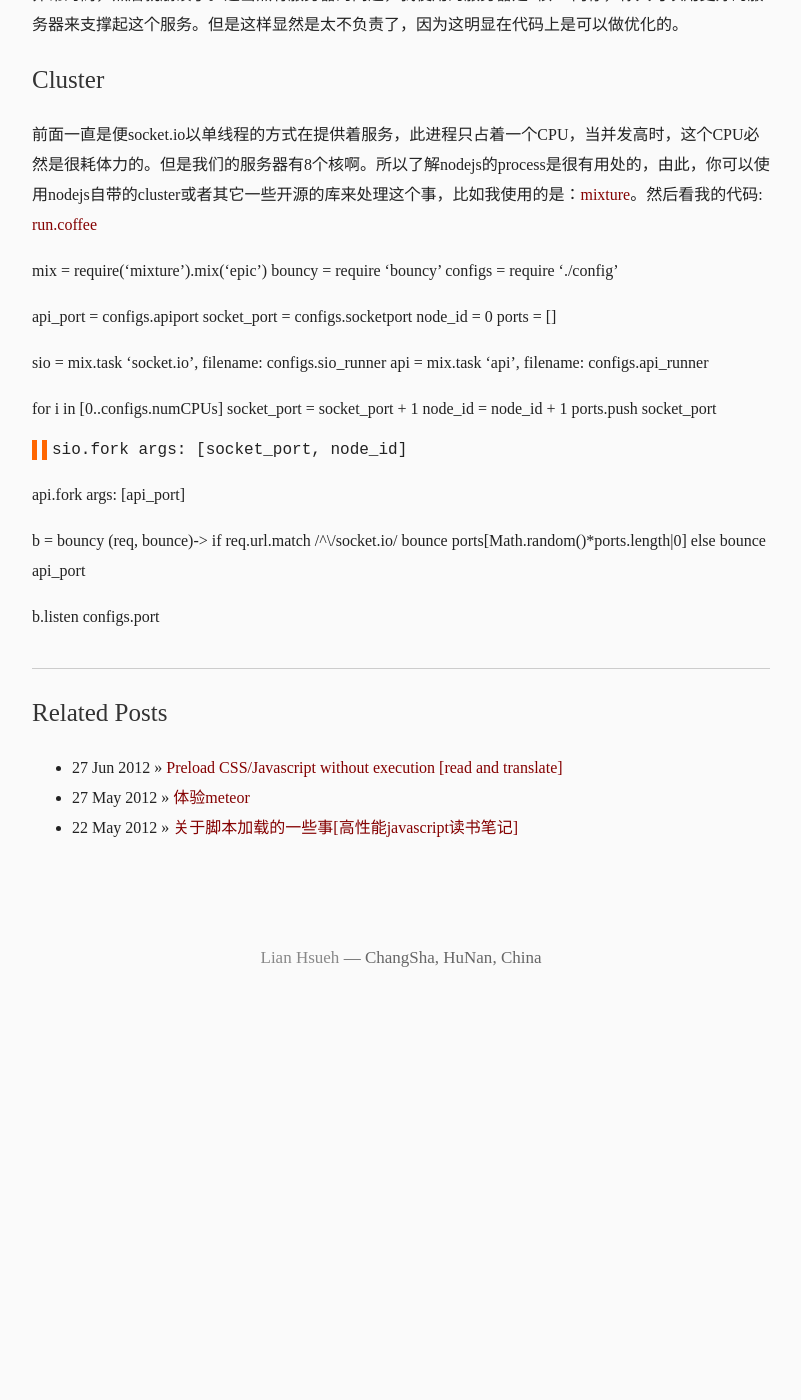
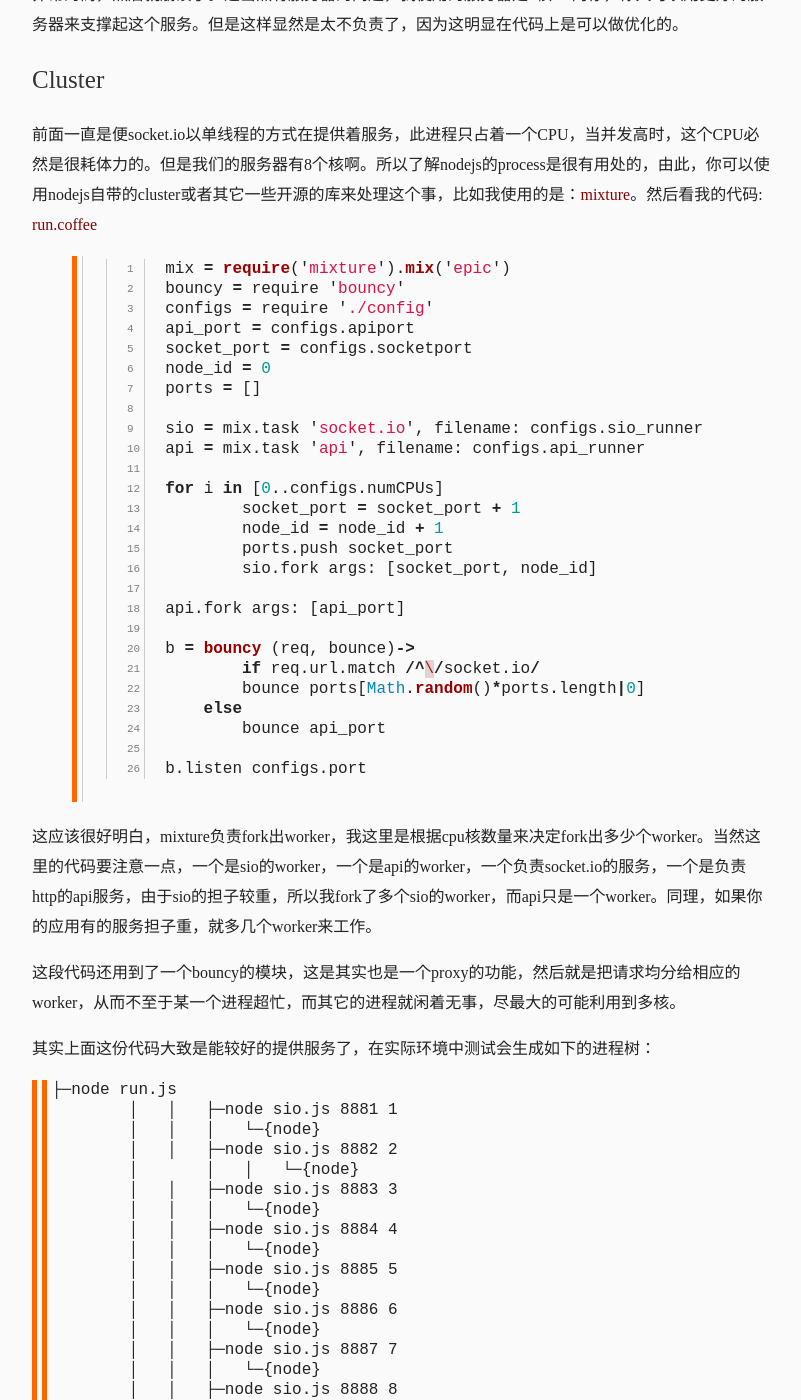
Before and after one commit to xydudu/xydudu.github.com, a Jekyll site: the page built from _posts/2012-08-13-socket-io.md, in a window 1280 px wide and 1400 px high, scrolled down 1825 px. Shown: the whole window, without its empty margins (239-1040 px from the left). Built offline with Jekyll 4.4.1, drawn with Linux system fonts in a browser that asks for light colours; Markdown is read by kramdown in place of the engine named in the settings; comment, search, counter and statistics services are not loaded; before the commit the page ends 2903 px from its top, so only the background shows below that; some of the changed text lies outside the part shown.

Commit message:
new post

```diff
--- a/_posts/2012-08-13-socket-io.md
+++ b/_posts/2012-08-13-socket-io.md
@@ -32,24 +32,26 @@
 放弃了Nginx，我尝试着用Nodejs来自己来proxy，于是我找到了 [nodejitsu / node-http-proxy](https://github.com/nodejitsu/node-http-proxy)。可以看我的实现代码：[https://github.com/xydudu/Honey-pusher/blob/master/src/run.coffee](https://github.com/xydudu/Honey-pusher/blob/master/src/run.coffee)。
 
 {%highlight javascript linenos%}
-	httpProxy = require 'http-proxy'
-	http = require 'http'
-	s = new httpProxy.HttpProxy {
-    target:
-        host: 'localhost'
+
+httpProxy = require 'http-proxy'
+http = require 'http'
+s = new httpProxy.HttpProxy {
+	target:
+    	host: 'localhost'
         port: 9999
-	}
+}
 
-	proxyServer = http.createServer (req, res)->
-		if req.url.match /socket.io/
-        s.proxyRequest req, res
+proxyServer = http.createServer (req, res)->
+	if req.url.match /socket.io/
+    	s.proxyRequest req, res
     else
-        res.writeHead(200, {'Content-Type': 'text/plain'})
-        res.end('okay')
-	proxyServer.on 'upgrade', (req, socket, head)->
+    	res.writeHead(200, {'Content-Type': 'text/plain'})
+    res.end('okay')
+proxyServer.on 'upgrade', (req, socket, head)->
     s.proxyWebSocketRequest(req, socket, head)
 
-	proxyServer.listen(80)
+proxyServer.listen(80)
+
 {%endhighlight%}
 
 这段代码就是http-proxy对外暴露80端口，然后根据url的不同分发到不同的worker来处理请求。于是把www服务与socket.io服务分开了，它们分别使用不同的端口。而用户的请求是经过run.js来进行分发的。
@@ -60,10 +62,11 @@
 
 前面一直是便socket.io以单线程的方式在提供着服务，此进程只占着一个CPU，当并发高时，这个CPU必然是很耗体力的。但是我们的服务器有8个核啊。所以了解nodejs的process是很有用处的，由此，你可以使用nodejs自带的cluster或者其它一些开源的库来处理这个事，比如我使用的是：[mixture](https://github.com/dshaw/mixture)。然后看我的代码: [run.coffee](https://github.com/xydudu/Honey-pusher/blob/master/new/run.coffee)
 
+{%highlight javascript linenos%}
+
 mix = require('mixture').mix('epic')
 bouncy = require 'bouncy'
 configs = require './config'
-
 api_port = configs.apiport
 socket_port = configs.socketport
 node_id = 0
@@ -73,18 +76,112 @@
 api = mix.task 'api', filename: configs.api_runner
 
 for i in [0..configs.numCPUs]
-    socket_port = socket_port + 1
-    node_id = node_id + 1
-    ports.push socket_port
-
-    sio.fork args: [socket_port, node_id]
+	socket_port = socket_port + 1
+	node_id = node_id + 1
+	ports.push socket_port
+	sio.fork args: [socket_port, node_id]
 
 api.fork args: [api_port]
 
 b = bouncy (req, bounce)->
-    if req.url.match /^\/socket.io/
-        bounce ports[Math.random()*ports.length|0]
+	if req.url.match /^\/socket.io/
+    	bounce ports[Math.random()*ports.length|0]
     else
-        bounce api_port
+    	bounce api_port
 
 b.listen configs.port
+
+{%endhighlight%}
+
+这应该很好明白，mixture负责fork出worker，我这里是根据cpu核数量来决定fork出多少个worker。当然这里的代码要注意一点，一个是sio的worker，一个是api的worker，一个负责socket.io的服务，一个是负责http的api服务，由于sio的担子较重，所以我fork了多个sio的worker，而api只是一个worker。同理，如果你的应用有的服务担子重，就多几个worker来工作。
+
+这段代码还用到了一个bouncy的模块，这是其实也是一个proxy的功能，然后就是把请求均分给相应的worker，从而不至于某一个进程超忙，而其它的进程就闲着无事，尽最大的可能利用到多核。
+
+其实上面这份代码大致是能较好的提供服务了，在实际环境中测试会生成如下的进程树：
+
+	├─node run.js
+  	│   │   ├─node sio.js 8881 1
+  	│   │   │   └─{node}
+  	│   │   ├─node sio.js 8882 2
+  	│	│   │   └─{node}
+  	│   │   ├─node sio.js 8883 3
+  	│   │   │   └─{node}
+  	│   │   ├─node sio.js 8884 4
+  	│   │   │   └─{node}
+  	│   │   ├─node sio.js 8885 5
+  	│   │   │   └─{node}
+  	│   │   ├─node sio.js 8886 6
+  	│   │   │   └─{node}
+  	│   │   ├─node sio.js 8887 7
+  	│   │   │   └─{node}
+  	│   │   ├─node sio.js 8888 8
+  	│   │   │   └─{node}
+  	│   │   ├─node sio.js 8889 9
+  	│   │   │   └─{node}
+  	│   │   ├─node api.js 8800
+  	│   │   │   └─{node}
+  	│   │   └─{node}
+
+sio有9个进程，api开了一个进程，这是没有问题的，因为sio工作重，api工作较闲。但是有要注意的是run.js这个master进程，本来这应该只是一个管理子进程的，但是由于做了一个proxy，就是如下的代码：
+
+{%highlight javascript linenos%}
+
+	b = bouncy (req, bounce)->
+    	if req.url.match /^\/socket.io/
+        	bounce ports[Math.random()*ports.length|0]
+    	else
+        	bounce api_port
+
+	b.listen configs.port
+
+{%endhighlight%}
+
+这是做了一个分配请求的功能，这就造成了瓶颈，所有的请求都必须从此而过，并根据url来分配到相应worker，于是在这master进程在高并发的情况下，cpu占用急剧的升高。终于，纯nodejs来实现这个还是不太靠谱的。于是我决定试用一下 [HAProxy](http://haproxy.org/)。
+
+## HAProxy
+
+其实我要用HAProxy来实现的功能非常简单，就是上面 bouncy实现的那部分功能：把请求根据url均分给相应的worker。我的config如下：
+
+	global
+        maxconn 4096
+
+	defaults
+        mode http
+        timeout connect 5s
+        timeout client 5s
+        timeout server 60s
+
+	frontend all 0.0.0.0:80
+        timeout client 24h
+        default_backend www_backend
+        option http-server-close
+        option http-pretend-keepalive
+        acl is_websocket hdr(upgrade) -i websocket
+        acl is_websocket hdr_beg(host) -i ws
+        acl is_sio path_beg /socket.io
+
+        use_backend socket_backend if is_sio
+
+	backend www_backend
+        balance roundrobin
+        option forwardfor # This sets X-Forwarded-For
+        timeout server 5000
+        timeout connect 4000
+        server server1 localhost:8800 weight 1 maxconn 1024 check
+
+	backend socket_backend
+        option forwardfor
+        balance source
+        no option httpclose
+        option http-server-close
+        option forceclose
+        timeout server 24h
+        timeout connect 24h
+        timeout queue 5000
+        server nodejs1 127.0.0.1:8871 weight 1 maxconn 1024 check
+		# more nodejs server …
+
+这个配置有一些问题就是timeout的问题，但是我现在还没搞明白，希望有人能指点一二，到底，对于HAProxy我还是没有接触过的。
+
+
+但是经过这么个折腾，honey.pusher已经很好的运行在了正式环境中。
```
Also changed, not shown: other parts of _posts/2012-08-13-socket-io.md (+1 -1 lines).
